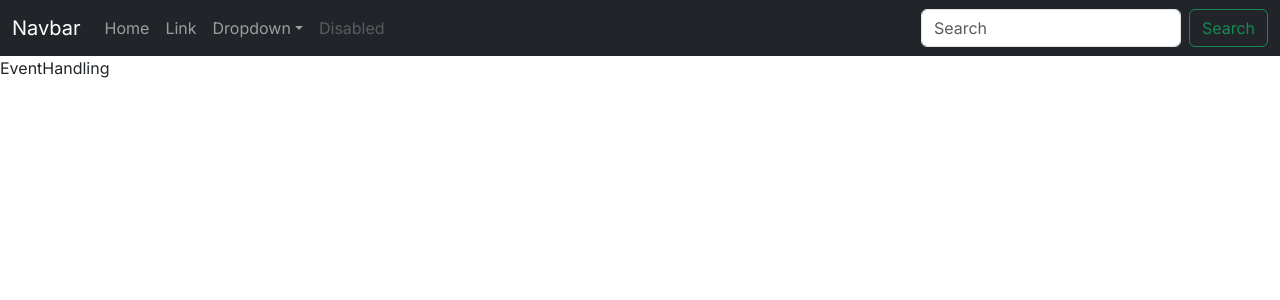
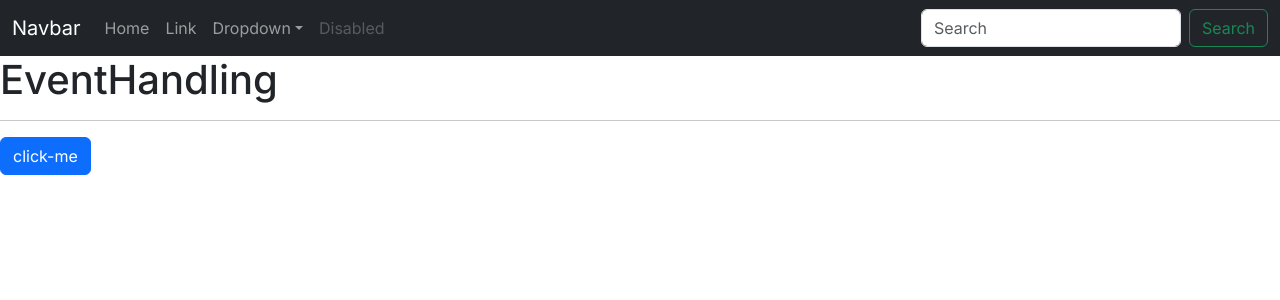
Before and after one commit to adar7295/frontend, a Next.js app: page /events-handling in a window 1280 px wide. Shown: the top 300 px of the page. Built offline with nearby package versions, Linux system fonts and the light colour scheme.

Commit message:
event handling

```diff
--- a/src/app/Navbar.jsx
+++ b/src/app/Navbar.jsx
@@ -6,9 +6,9 @@ const Navbar = () => {
     <div>
         <nav className="navbar navbar-expand-lg navbar-dark bg-dark">
   <div className="container-fluid">
-    <Link className="navbar-brand" href="/">
+    <a className="navbar-brand" href="#">
       Navbar
-    </Link>
+    </a>
     <button
       className="navbar-toggler"
       type="button"
@@ -28,9 +28,9 @@ const Navbar = () => {
           </Link>
         </li>
         <li className="nav-item">
-          <Link className="nav-link" href="/">
+          <a className="nav-link" href="#">
             Link
-          </Link>
+          </a>
         </li>
         <li className="nav-item dropdown">
           <Link
--- a/src/app/events-handling/page.jsx
+++ b/src/app/events-handling/page.jsx
@@ -1,8 +1,13 @@
+'use client'
 import React from 'react'
 
 const EventHandling = () => {
   return (
-    <div> EventHandling</div>
+    <div>
+        <h1>EventHandling</h1>
+    <hr/>
+    <button className='btn btn-primary' onClick={ () => { alert('hurrayyyy...')}}>click-me</button>
+    </div>
   )
 }
 
```
